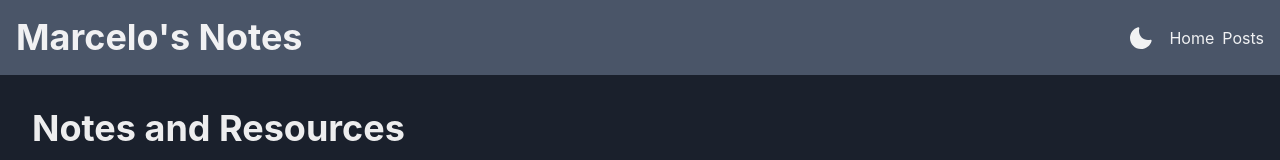
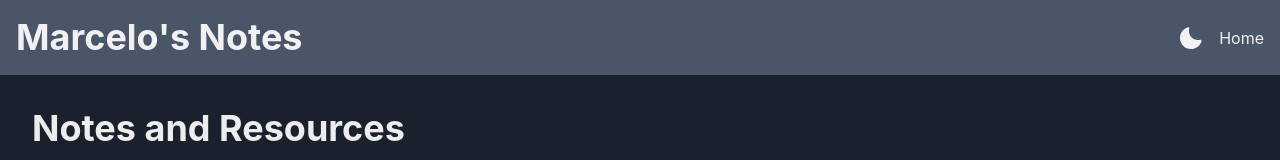
Before and after one commit to mm587517/website, a Next.js app: page / in a window 1280 px wide. Shown: the top 160 px of the page. Built offline with nearby package versions, Linux system fonts and the light colour scheme.

Commit message:
Updating hrefs

```diff
--- a/components/Header.tsx
+++ b/components/Header.tsx
@@ -41,7 +41,7 @@ export const Header = () => {
       </Box>
       <HStack justifySelf="flex-end">
         <Link href="/">Home</Link>
-        <Link href="/posts">Posts</Link>
+        {/* <Link href="/posts">Posts</Link> */}
       </HStack>
     </Flex>
   );
--- a/pages/posts/[slug].tsx
+++ b/pages/posts/[slug].tsx
@@ -60,7 +60,7 @@ const components = {
   ),
   q: ({ children }: React.PropsWithChildren) => <Text>{children}</Text>,
   a: (props: any) => (
-    <Link color="teal.300" href={props.href}>
+    <Link color="teal.300" isExternal href={props.href}>
       {props.children}
     </Link>
   ),
```
